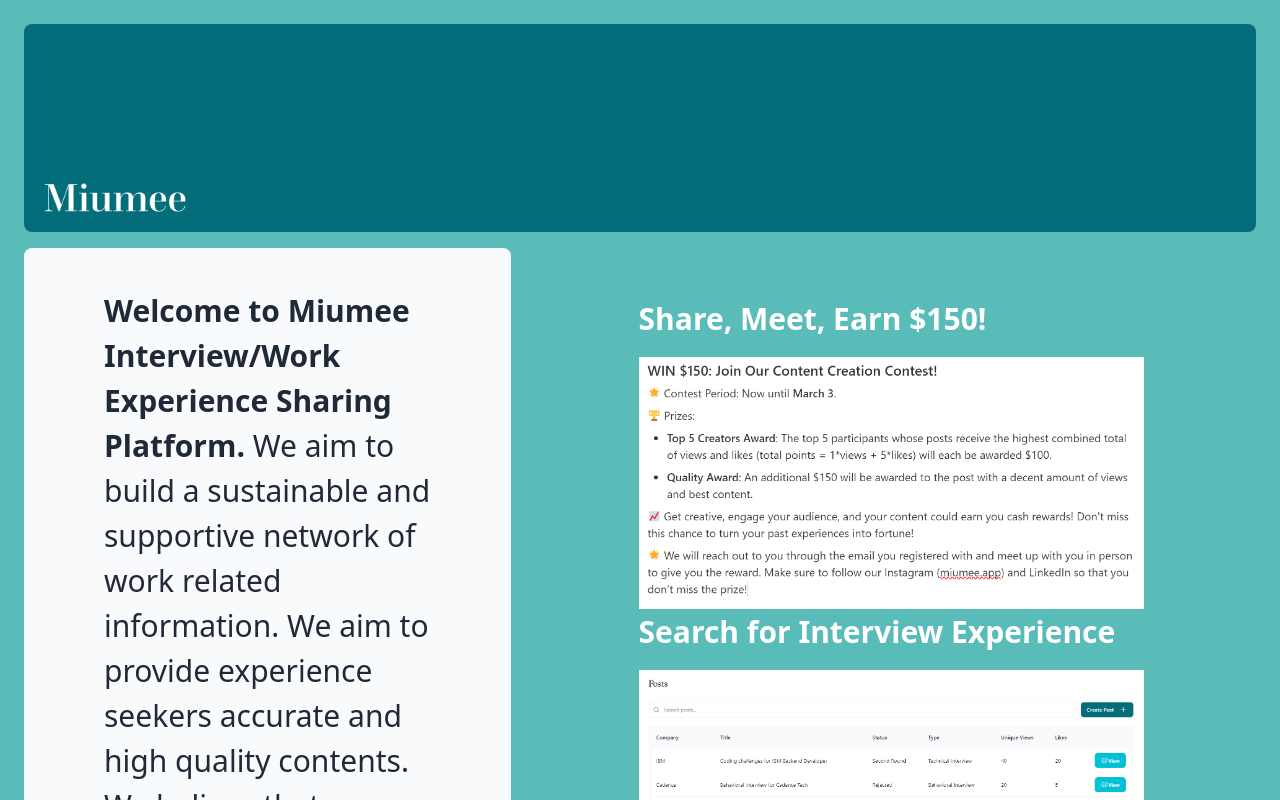
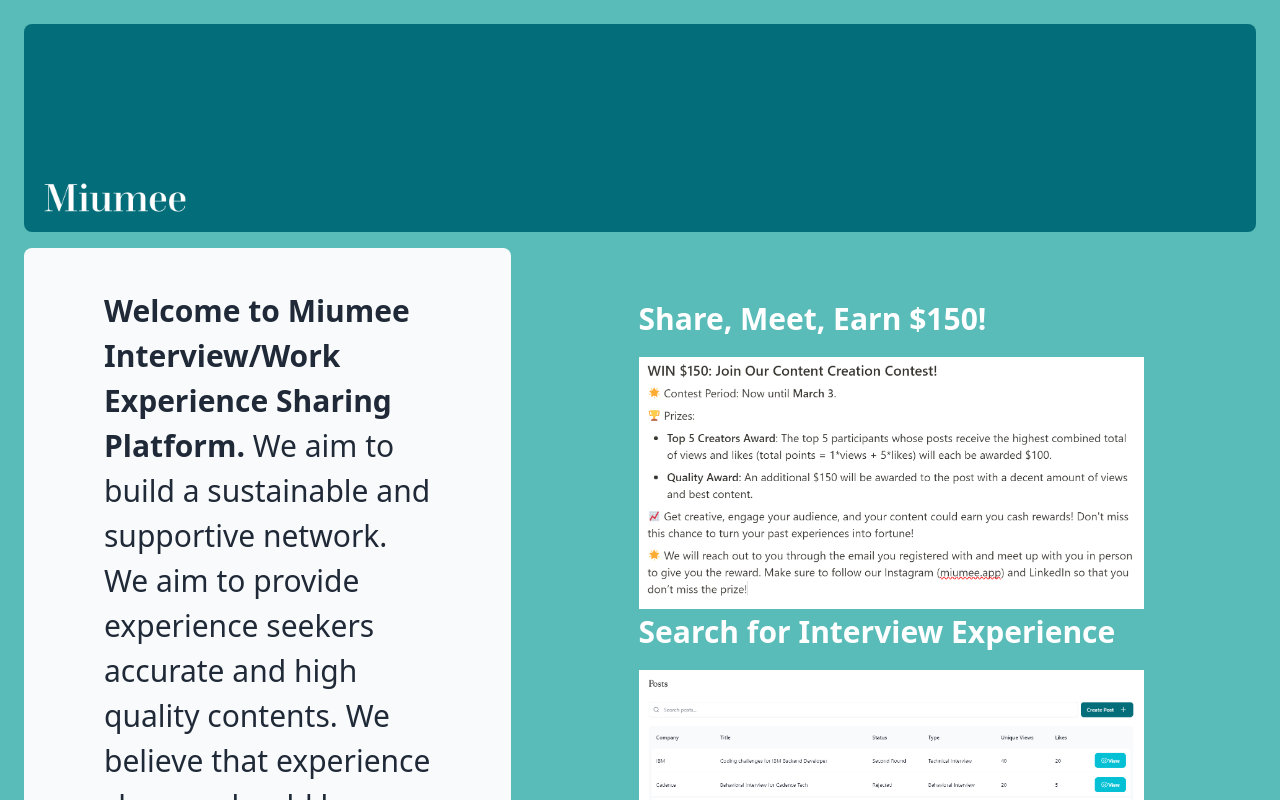
Before and after one commit to Lukehsu1999/interview-experience-sharing-platform, a Next.js app: page / in a window 1280 px wide. Shown: the top 800 px of the page. Built offline with nearby package versions, Linux system fonts and the light colour scheme.

Commit message:
update landing page info

```diff
--- a/app/page.tsx
+++ b/app/page.tsx
@@ -14,7 +14,7 @@ export default function Page() {
         <div className="flex flex-col justify-start gap-6 rounded-lg bg-gray-50 px-6 py-10 md:w-2/5 md:px-20">
           <p className={`text-xl text-gray-800 md:text-3xl md:leading-normal`}>
             <strong>Welcome to Miumee Interview/Work Experience Sharing Platform.</strong>{' '}
-            We aim to build a sustainable and supportive network of work related information.
+            We aim to build a sustainable and supportive network.
             We aim to provide experience seekers accurate and high quality contents.
             We believe that experience sharers should be rewarded for their contribution.
           </p>
```
